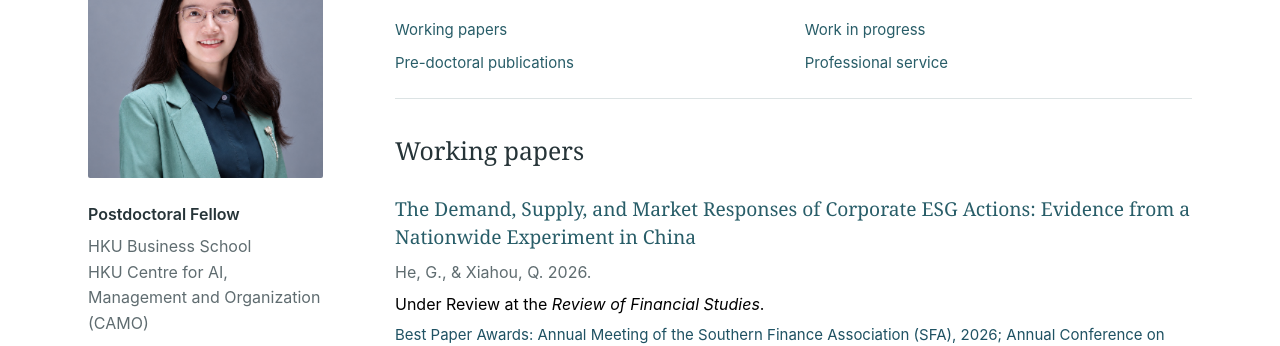
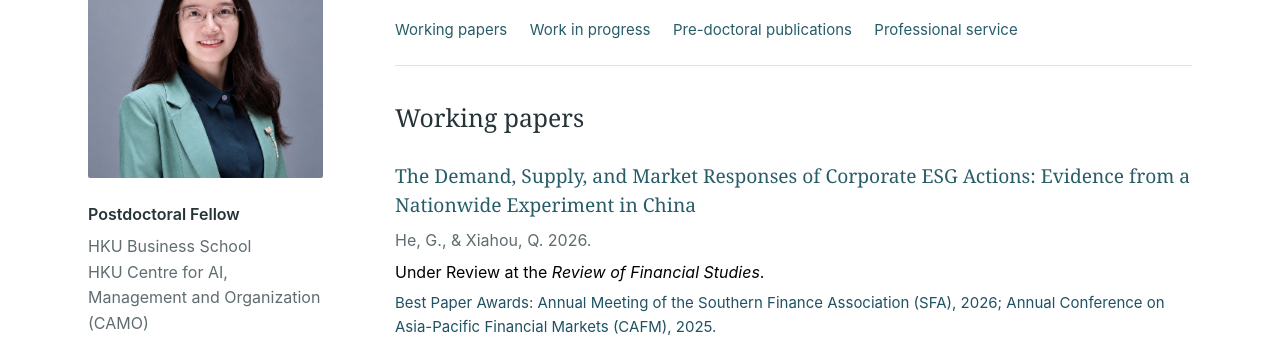
Before and after one commit to QinruiXiahou/qinruixiahou.github.io, a plain HTML site: page research.html in a window 1280 px wide. Shown: the part 213-559 px from the top of the page. Drawn offline with Linux system fonts and the light colour scheme.

Commit message:
Add files via upload

```diff
--- a/assets/style.css
+++ b/assets/style.css
@@ -54,7 +54,7 @@ h2 { font-family: var(--serif); font-size: 1.55rem; font-weight: 400; line-heigh
 .service { color: var(--muted); }
 .service .label { color: var(--ink); }
 .section-nav { display: flex; flex-wrap: wrap; column-gap: 1.4rem; row-gap: .45rem; padding-bottom: 1.4rem; margin-top: -.25rem; border-bottom: 1px solid var(--line); }
-.section-nav a { font-size: .9375rem; text-decoration: none; }
+.section-nav a { font-size: .9375rem; text-decoration: none; white-space: nowrap; }
 .section-nav a:hover { text-decoration: underline; }
 .research-section { padding-top: 2.2rem; }
 .research-section + .research-section { border-top: 1px solid var(--line); margin-top: 2.4rem; }
@@ -158,10 +158,7 @@ h2 { font-family: var(--serif); font-size: 1.55rem; font-weight: 400; line-heigh
 .funding-content > .funding-subheading:first-child { margin-top: 0; }
 .site-header nav a { white-space: nowrap; }
 
-/* Balance the four research navigation links across two columns. */
-.section-nav { display: grid; grid-template-columns: repeat(2, minmax(0, 1fr)); column-gap: 1.4rem; row-gap: .45rem; }
 .research-end strong { color: var(--ink); font-style: normal; }
-@media (max-width: 370px) { .section-nav { grid-template-columns: 1fr; } }
 
 /* Official sources retain the surrounding typography; coverage stays secondary. */
 .funding-title a, .funding-title a:visited, .upcoming li > a, .upcoming li > a:visited { color: inherit; font: inherit; text-decoration: none; }
```
Also changed, not shown: research.html (+1 -1 lines).
